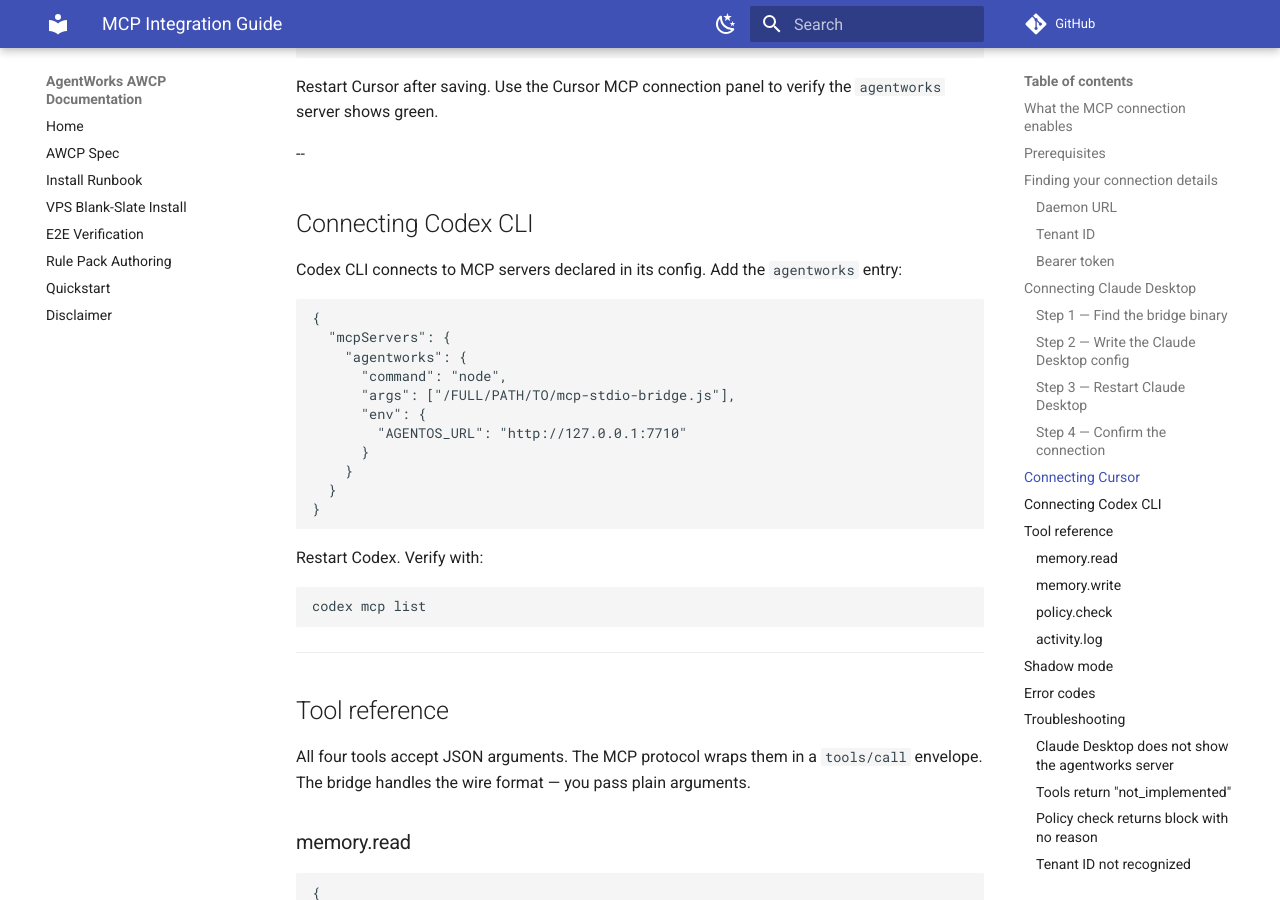
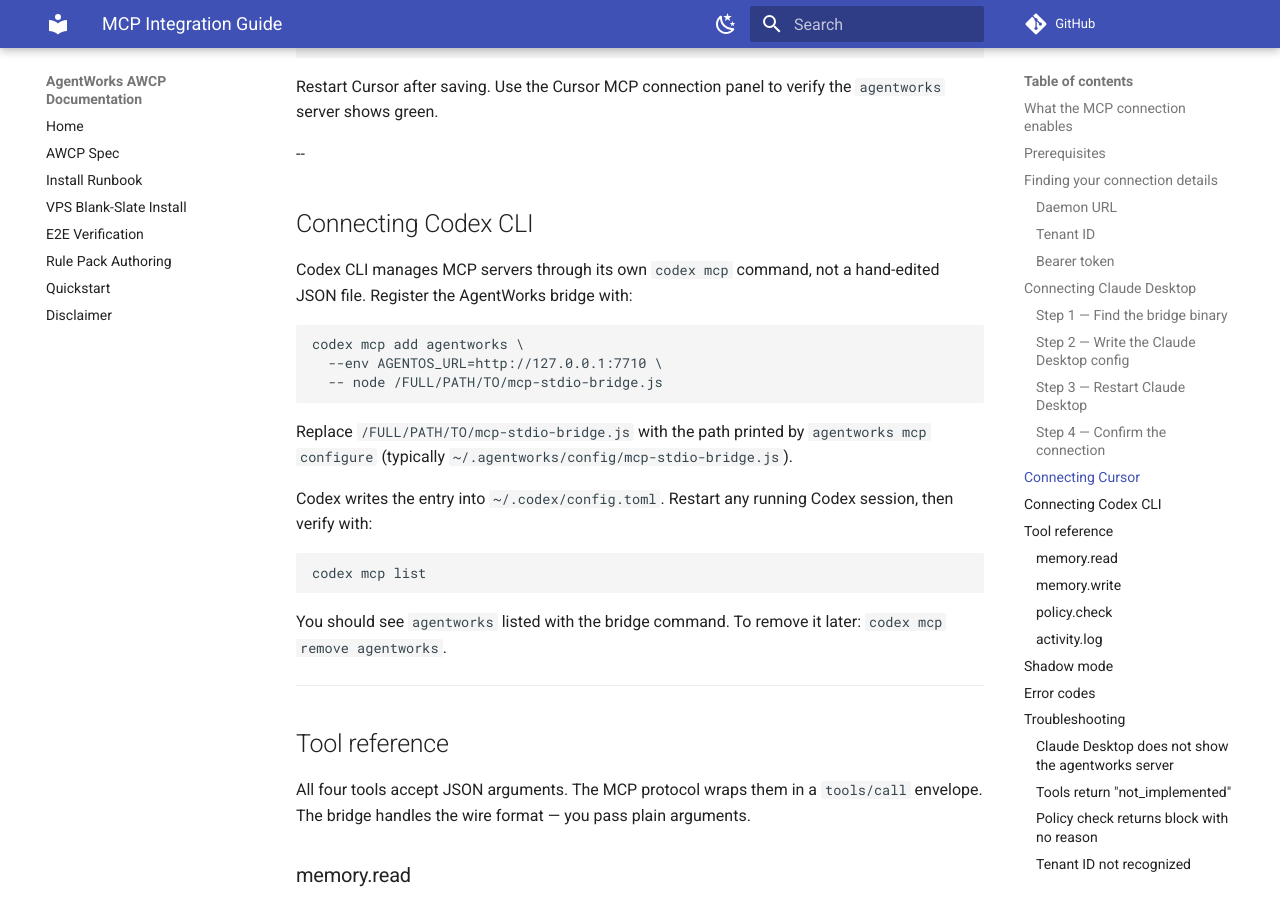
Before and after one commit to SGridworks/agentworks-os-vps, an MkDocs documentation site: the page built from docs/mcp-integration.md, in a window 1280 px wide and 900 px high, scrolled down 3724 px. Built offline with MkDocs 1.6.1 and Material for MkDocs 9.7.7, drawn with Linux system fonts in a browser that asks for light colours; comment, search, counter and statistics services are not loaded.

Commit message:
fix(v0.1.9): pre-release audit round 19 fixes

````diff
--- a/docs/mcp-integration.md
+++ b/docs/mcp-integration.md
@@ -160,27 +160,27 @@
 
 ## Connecting Codex CLI
 
-Codex CLI connects to MCP servers declared in its config. Add the `agentworks` entry:
+Codex CLI manages MCP servers through its own `codex mcp` command, not a
+hand-edited JSON file. Register the AgentWorks bridge with:
 
-```json
-{
-  "mcpServers": {
-    "agentworks": {
-      "command": "node",
-      "args": ["/FULL/PATH/TO/mcp-stdio-bridge.js"],
-      "env": {
-        "AGENTOS_URL": "http://127.0.0.1:7710"
-      }
-    }
-  }
-}
+```bash
+codex mcp add agentworks \
+  --env AGENTOS_URL=http://127.0.0.1:7710 \
+  -- node /FULL/PATH/TO/mcp-stdio-bridge.js
 ```
 
-Restart Codex. Verify with:
+Replace `/FULL/PATH/TO/mcp-stdio-bridge.js` with the path printed by
+`agentworks mcp configure` (typically `~/.agentworks/config/mcp-stdio-bridge.js`).
 
-```
+Codex writes the entry into `~/.codex/config.toml`. Restart any running
+Codex session, then verify with:
+
+```bash
 codex mcp list
 ```
+
+You should see `agentworks` listed with the bridge command. To remove it
+later: `codex mcp remove agentworks`.
 
 ---
 
````
Also changed, not shown: docker-compose.yml (+19 -5 lines), docs/install-runbook.md (+1 -1 lines), docs/quickstart.md (+1 -1 lines), docs/users-guide.md (+1 -1 lines), 1 other file.
